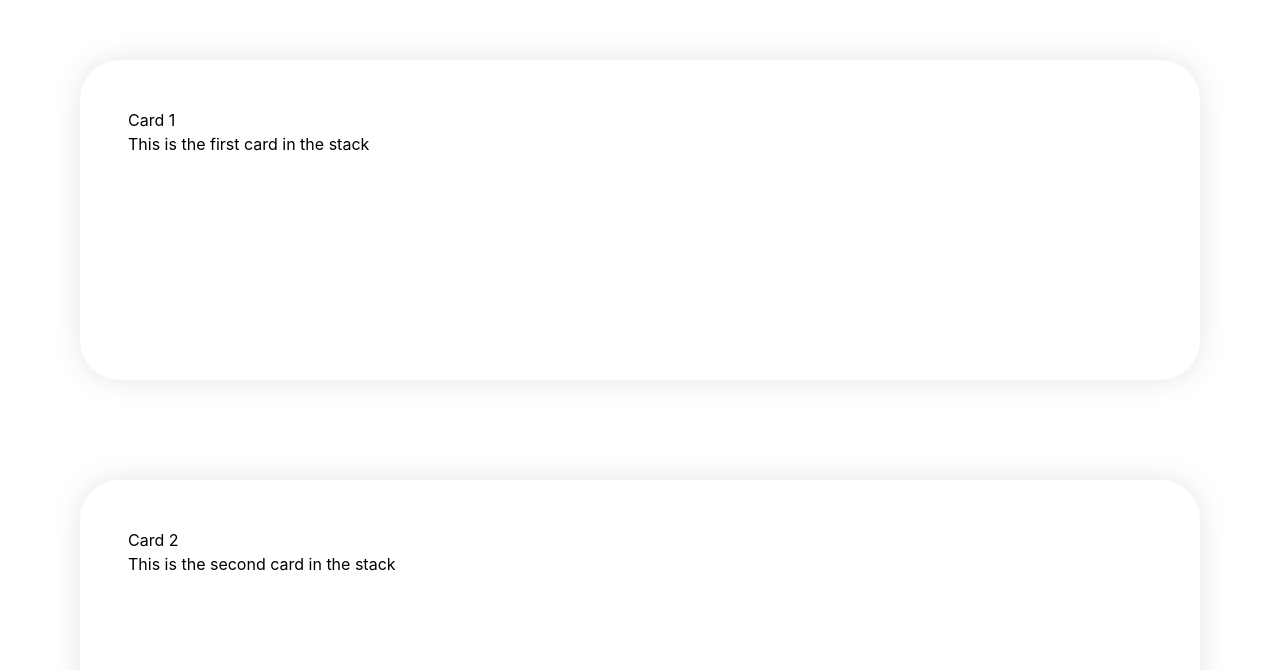
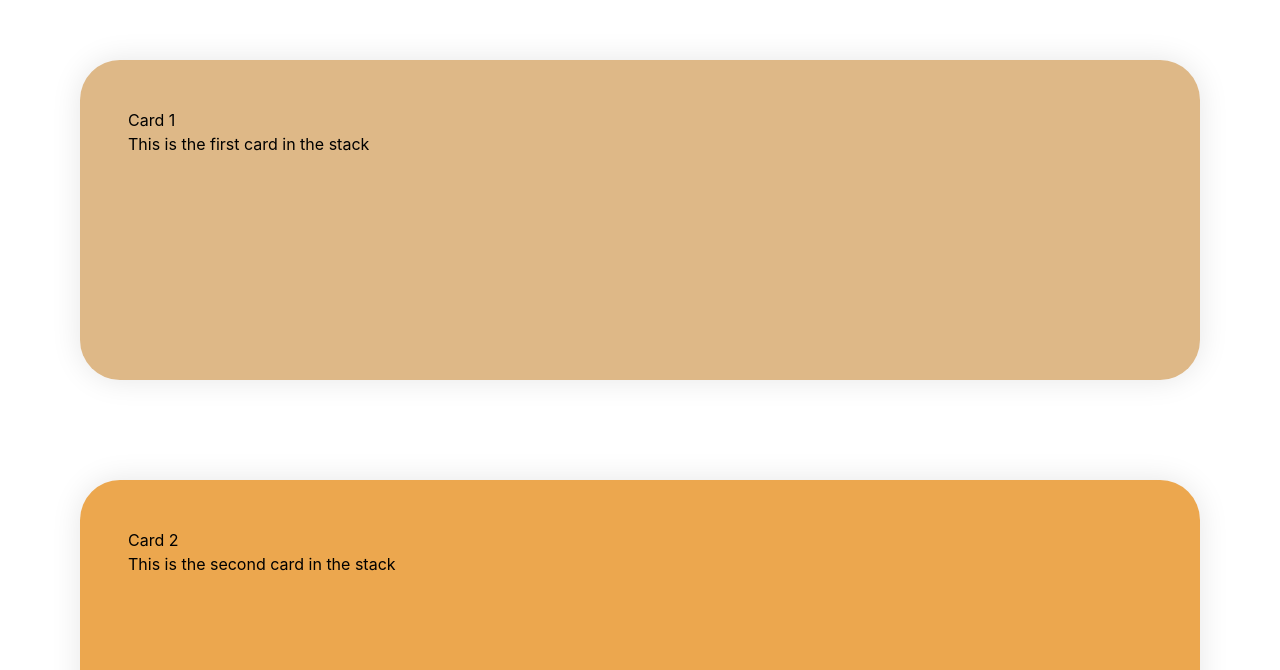
Before and after one commit to Sahilkadam01/latest_portfolio, a React (Vite) app: page / in a window 1280 px wide. Shown: the part 1110-1780 px from the top of the page. Built offline with nearby package versions, Linux system fonts and the light colour scheme.

Commit message:
commit 01

```diff
--- a/src/index.css
+++ b/src/index.css
@@ -116,3 +116,15 @@ canvas {
   width: 100%;
   height: 1px;
 }
+
+.scroll-stack-inner .scroll-stack-card:nth-child(1) {
+    background-color: burlywood;
+}
+
+.scroll-stack-inner .scroll-stack-card:nth-child(2) {
+    background-color: rgb(236, 167, 78);
+}
+
+.scroll-stack-inner .scroll-stack-card:nth-child(3) {
+    background-color: rgb(139, 236, 87);
+}
```
